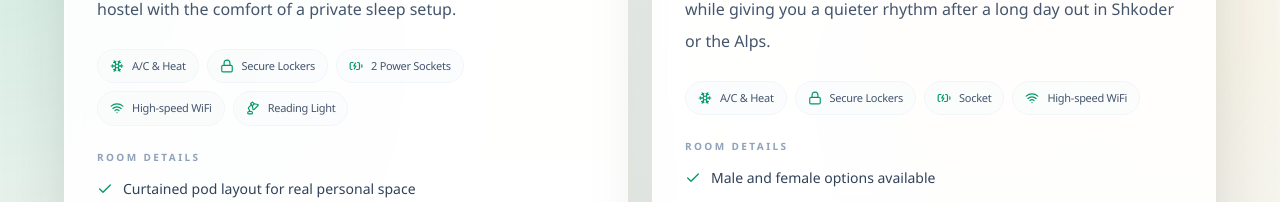
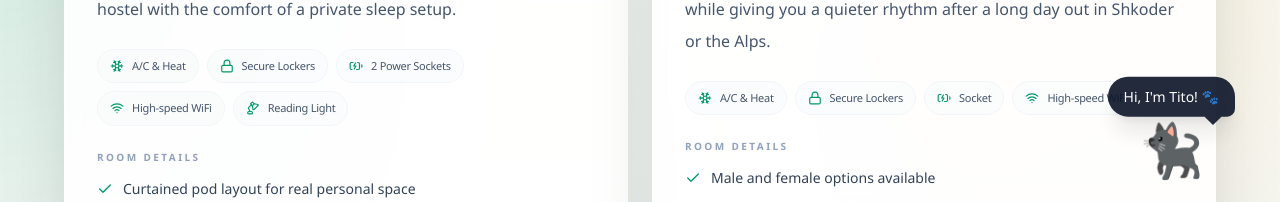
Before and after one commit to dkuromi1/hostel-nextjs, a Next.js app: page / in a window 1280 px wide. Both pictures are taken after a click on the button 332 px from the left and 2269 px from the top of the page. Shown: the part 2464-2666 px from the top of the page. Built offline with nearby package versions, Linux system fonts and the light colour scheme; no server answers.

Commit message:
feat: update tito-the-cat.tsx
Tito v2

```diff
--- a/components/tito-the-cat.tsx
+++ b/components/tito-the-cat.tsx
@@ -1,109 +1,146 @@
 "use client";
 
-import { useEffect, useRef, useState } from "react";
+import { useEffect, useRef, useState, useCallback, useMemo } from "react";
 import { cn } from "@/lib/utils";
 
 type AnimationState =
-  | "hidden"
-  | "idle"
-  | "walking-in"
-  | "paused"
-  | "jumping"
-  | "walking-further"
-  | "turned-back"
-  | "done";
+  | "hidden" | "idle" | "walking-in" | "paused"
+  | "crouching" | "jumping" | "walking-further" | "turned-back" | "done";
+
+const sleep = (ms: number) => new Promise((resolve) => setTimeout(resolve, ms));
+const WALKING_SPEED = 90;
 
 export function TitoTheCat() {
   const titoRef = useRef<HTMLDivElement>(null);
   const [state, setState] = useState<AnimationState>("hidden");
   const [jumpY, setJumpY] = useState(0);
-
+  const [viewportWidth, setViewportWidth] = useState(0);
   const [positionMode, setPositionMode] = useState<"fixed" | "absolute">("fixed");
   const [absoluteTop, setAbsoluteTop] = useState<number | undefined>(undefined);
   const [facingRight, setFacingRight] = useState(false);
 
   useEffect(() => {
-    const t0 = setTimeout(() => setState("idle"), 9950);
-    const t1 = setTimeout(() => setState("walking-in"), 10000);
-    const tPause = setTimeout(() => setState("paused"), 12000);
+    const handleResize = () => setViewportWidth(window.innerWidth);
+    handleResize();
+    window.addEventListener("resize", handleResize);
+    return () => window.removeEventListener("resize", handleResize);
+  }, []);
 
-    const tJump = setTimeout(() => {
+  const getXPos = useCallback((px: number, vw: number) => {
+    const vwInPx = (vw / 100) * viewportWidth;
+    return Math.max(px, vwInPx);
+  }, [viewportWidth]);
+
+  const coords = useMemo(() => ({
+    start: 150,
+    intro: getXPos(-45, -8),
+    jump: getXPos(-120, -20),
+    further: getXPos(-320, -45),
+  }), [getXPos]);
+
+  const durations = useMemo(() => ({
+    in: Math.abs(coords.start - coords.intro) / WALKING_SPEED,
+    jumpToFurther: Math.abs(coords.jump - coords.further) / WALKING_SPEED,
+    back: Math.abs(coords.further - coords.start) / WALKING_SPEED,
+  }), [coords]);
+
+  const calculateAndTriggerJump = useCallback(() => {
     if (!titoRef.current) return;
-
     const titoRect = titoRef.current.getBoundingClientRect();
-      const sy = window.scrollY;
-
-      setAbsoluteTop(titoRect.top + sy);
+    setAbsoluteTop(titoRect.top + window.scrollY);
     setPositionMode("absolute");
 
-      const elements = document.querySelectorAll(
-        '.shell-container > div, .media-frame, .glass-panel, [class*="bg-slate-950"], details'
-      );
+    const elements = document.querySelectorAll('.shell-container > div, .media-frame, .glass-panel, [class*="bg-slate-950"], details');
+    const feetY = titoRect.bottom;
 
-      const feetY = titoRect.bottom;
+    const JUMP_THRESHOLD = 60;
     let bestTopEdge = 0;
 
     elements.forEach((el) => {
       const rect = el.getBoundingClientRect();
-        if (rect.top > window.innerHeight * 0.3 && rect.top < feetY) {
+      if (rect.top > window.innerHeight * 0.3 && rect.top < (feetY - JUMP_THRESHOLD)) {
         if (rect.top > bestTopEdge) bestTopEdge = rect.top;
       }
     });
 
-      if (bestTopEdge > 0) {
-        // 👇 ADJUSTED HERE: Changed from + 15 to + 10 to lift him 5px higher
-        setJumpY(bestTopEdge - feetY + 5);
-      } else {
-        setJumpY(-50);
-      }
+    const finalJumpY = bestTopEdge > 0 ? (bestTopEdge - feetY + 5) : -70;
+    setJumpY(finalJumpY);
+    setState("jumping");
+  }, []);
 
-      setState("jumping");
-    }, 13500);
+  useEffect(() => {
+    if (viewportWidth === 0) return;
+    let isMounted = true;
 
-    const tFurther = setTimeout(() => setState("walking-further"), 14100);
+    setState("hidden");
 
-    const tTurn = setTimeout(() => {
+    const runSequence = async () => {
+      setFacingRight(false);
+      setPositionMode("fixed");
+      setJumpY(0);
+      setAbsoluteTop(undefined);
+
+      await sleep(7500);
+      if (!isMounted) return;
+      setState("idle");
+
+      await sleep(50);
+      if (!isMounted) return;
+      setState("walking-in");
+
+      await sleep(durations.in * 1000);
+      if (!isMounted) return;
+      setState("paused");
+
+      await sleep(1500);
+      if (!isMounted) return;
+
+      setState("crouching");
+      await sleep(450);
+
+      if (!isMounted) return;
+      calculateAndTriggerJump();
+
+      await sleep(600);
+      if (!isMounted) return;
+      setState("walking-further");
+
+      await sleep(durations.jumpToFurther * 1000);
+      if (!isMounted) return;
+
       setFacingRight(true);
       setState("turned-back");
-    }, 16500);
 
-    const tDone = setTimeout(() => setState("done"), 22000);
+      await sleep(durations.back * 1000);
+      if (!isMounted) return;
+      setState("done");
+    };
 
-    return () => {
-      clearTimeout(t0);
-      clearTimeout(t1);
-      clearTimeout(tPause);
-      clearTimeout(tJump);
-      clearTimeout(tFurther);
-      clearTimeout(tTurn);
-      clearTimeout(tDone);
-    };
-  }, []);
+    runSequence();
+    return () => { isMounted = false; };
+  }, [viewportWidth, durations, calculateAndTriggerJump]);
 
   if (state === "hidden" || state === "done") return null;
 
-  const getXTransform = () => {
-    if (state === "idle") return "translateX(150px)";
-    if (state === "walking-in") return "translateX(-60px)";
-    if (state === "paused") return "translateX(-60px)";
-    if (state === "jumping") return "translateX(-110px)";
-    if (state === "walking-further") return "translateX(-250px)";
-    if (state === "turned-back") return "translateX(150px)";
-    return "translateX(150px)";
+  const getAnimationConfig = () => {
+    switch (state) {
+      case "idle": return { transform: "translateX(150px)", duration: "0s" };
+      case "walking-in":
+      case "paused":
+      case "crouching":
+        return { transform: `translateX(${coords.intro}px)`, duration: `${durations.in}s` };
+      case "jumping":
+        return { transform: `translateX(${coords.jump}px)`, duration: "0.6s" };
+      case "walking-further":
+        return { transform: `translateX(${coords.further}px)`, duration: `${durations.jumpToFurther}s` };
+      case "turned-back":
+        return { transform: "translateX(150px)", duration: `${durations.back}s` };
+      default: return { transform: "translateX(150px)", duration: "0s" };
+    }
   };
 
-  const getXDuration = () => {
-    if (state === "walking-in") return "2s";
-    if (state === "jumping") return "0.6s";
-    if (state === "walking-further") return "2.4s";
-    if (state === "turned-back") return "5.5s";
-    return "0s";
-  };
-
-  const isWalking =
-    state === "walking-in" ||
-    state === "walking-further" ||
-    state === "turned-back";
+  const { transform, duration } = getAnimationConfig();
+  const isWalking = ["walking-in", "walking-further", "turned-back"].includes(state);
 
   return (
     <>
@@ -114,9 +151,7 @@ export function TitoTheCat() {
           50% { transform: translateY(0) rotate(0deg); }
           75% { transform: translateY(-3px) rotate(4deg); }
         }
-        .animate-cat-walk {
-          animation: cat-walk 0.4s infinite ease-in-out;
-        }
+        .animate-cat-walk { animation: cat-walk 0.4s infinite ease-in-out; }
       `}</style>
 
       <div
@@ -126,10 +161,8 @@ export function TitoTheCat() {
           positionMode === "fixed" ? "fixed bottom-[85px] lg:bottom-[29px]" : "absolute"
         )}
         style={{
-          transform: getXTransform(),
-          transitionProperty: "transform",
-          transitionTimingFunction: "linear",
-          transitionDuration: getXDuration(),
+          transform,
+          transition: `transform ${duration} linear`,
           top: positionMode === "absolute" ? `${absoluteTop}px` : undefined,
         }}
         aria-hidden="true"
@@ -139,35 +172,30 @@ export function TitoTheCat() {
           style={{
             transform: `translateY(${jumpY}px)`,
             transition: "transform 0.6s cubic-bezier(0.2, 0.8, 0.2, 1)",
+            transformOrigin: "bottom center"
           }}
         >
-          <div
-            className={cn(
+          <div className={cn(
             "relative mb-3 rounded-2xl rounded-br-sm bg-slate-900 px-4 py-2.5 text-sm font-medium text-white shadow-xl transition-all duration-300",
-              state === "paused"
-                ? "translate-y-0 opacity-100"
-                : "translate-y-2 opacity-0"
-            )}
-          >
-            Hi, I'm Tito! <span style={{
-              color: 'transparent',
-              textShadow: '0 0 0 yellow'
-            }}>
-              🐾
-            </span>
+            state === "paused" ? "translate-y-0 opacity-100" : "translate-y-2 opacity-0"
+          )}>
+            Hi, I'm Tito! 🐾
             <div className="absolute -bottom-1.5 right-4 size-3 rotate-45 bg-slate-900" />
           </div>
 
           <div
             className={cn(
-              "text-5xl transition-transform duration-300",
-              state === "paused" ? "scale-110" : "scale-100"
+              "text-5xl transition-all duration-300 ease-out",
+              state === "paused" && "scale-110",
+              state === "crouching" && "scale-y-[0.85] scale-x-[1.1]",
+              state === "jumping" && "scale-y-[1.15] scale-x-[0.93]"
             )}
-            style={{ transform: facingRight ? "scaleX(-1)" : "scaleX(1)" }}
+            style={{
+              transform: facingRight ? "scaleX(-1)" : "scaleX(1)",
+              transformOrigin: "bottom center"
+            }}
           >
-            <div className={cn(isWalking && "animate-cat-walk")}>
-              🐈‍⬛
-            </div>
+            <div className={cn(isWalking && "animate-cat-walk")}>🐈‍⬛</div>
           </div>
         </div>
       </div>
```
Lines whose indentation alone changed are shown as unchanged.
